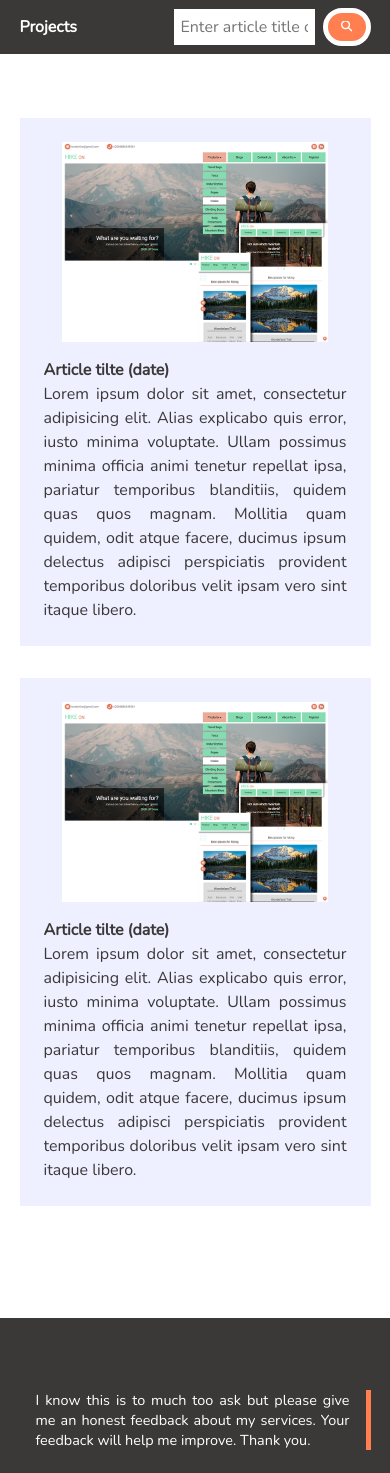
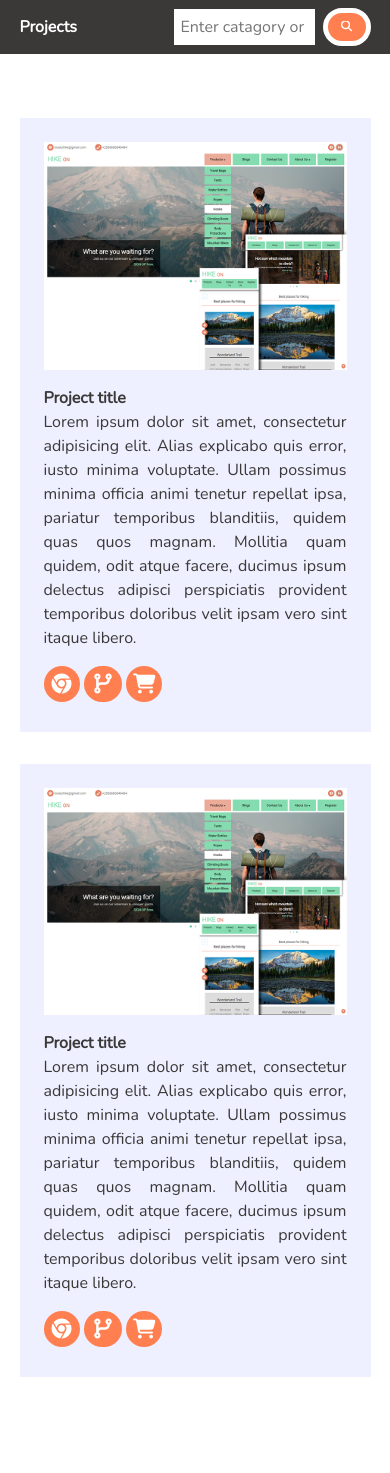
Before and after one commit to Thasinmahmudbd/My_Portfolio, a PHP site: page /1_projects.php in a window 390 px wide. Shown: the part 40-1513 px from the top of the page. Run offline with PHP 8.4, Linux system fonts and the light colour scheme; some libraries are stand-ins or nearby versions.

Commit message:
Project & Store page created, made responsive also minor updates done to other pages.

```diff
--- a/1_projects.php
+++ b/1_projects.php
@@ -71,7 +71,7 @@
 
             <form class="sub_page_search_bar" id="anchor2" action="">
 
-                <input id="anchor3" class="input search_input" placeholder="Enter article title or tags." type="text">
+                <input id="anchor3" class="input search_input" placeholder="Enter catagory or project name." type="text">
                 <button class="search_btn" type="submit"><i class="fas fa-search"></i></button>
 
             </form>
@@ -138,11 +138,11 @@
 
                 <div class="right_side_dynamic_post_template">
 
-                    <img src="Media/Images/Project_pictures/UI_temp_img_project_01(Hike_on).jpg" alt="no image" class="article_img" height="200px">
+                    <img src="Media/Images/Project_pictures/UI_temp_img_project_01(Hike_on).jpg" alt="no image" class="article_img" width="100%">
 
-                    <div class="article_highlights">
+                    <div class="dynamic_post_template_highlights">
 
-                        <h1 class="article_title">Article tilte <span class="article_date">(date)</span></h1>
+                        <h1 class="dynamic_post_template_title">Project title</h1>
 
                         <p class="highlights">
                             Lorem ipsum dolor sit amet, consectetur adipisicing elit. Alias explicabo quis error, iusto minima voluptate. Ullam possimus minima officia animi tenetur repellat ipsa, pariatur temporibus blanditiis, quidem quas quos magnam. Mollitia quam quidem, odit atque facere, ducimus ipsum delectus adipisci perspiciatis provident temporibus doloribus velit ipsam vero sint itaque libero.
@@ -150,19 +150,35 @@
 
                     </div>
 
+                    <div class="post_related_links">
+
+                        <a href="#" class="go_live"><i class="fab fa-chrome post_related_link"></i></a>
+                        <a href="#"><i class="fas fa-code-branch post_related_link"></i> </a>
+                        <a href="#"><i class="fas fa-shopping-cart post_related_link"></i></a>
+
+                    </div>
+
                 </div>
 
                 <div class="right_side_dynamic_post_template">
 
-                    <img src="Media/Images/Project_pictures/UI_temp_img_project_01(Hike_on).jpg" alt="no image" class="article_img" height="200px">
+                    <img src="Media/Images/Project_pictures/UI_temp_img_project_01(Hike_on).jpg" alt="no image" class="article_img" width="100%">
 
-                    <div class="article_highlights">
+                    <div class="dynamic_post_template_highlights">
 
-                        <h1 class="article_title">Article tilte <span class="article_date">(date)</span></h1>
+                        <h1 class="dynamic_post_template_title">Project title</h1>
 
                         <p class="highlights">
                             Lorem ipsum dolor sit amet, consectetur adipisicing elit. Alias explicabo quis error, iusto minima voluptate. Ullam possimus minima officia animi tenetur repellat ipsa, pariatur temporibus blanditiis, quidem quas quos magnam. Mollitia quam quidem, odit atque facere, ducimus ipsum delectus adipisci perspiciatis provident temporibus doloribus velit ipsam vero sint itaque libero.
                         </p>
+
+                    </div>
+
+                    <div class="post_related_links">
+
+                        <a href="#" class="go_live"><i class="fab fa-chrome post_related_link"></i></a>
+                        <a href="#"><i class="fas fa-code-branch post_related_link"></i> </a>
+                        <a href="#"><i class="fas fa-shopping-cart post_related_link"></i></a>
 
                     </div>
 
--- a/Design/frame_style.css
+++ b/Design/frame_style.css
@@ -183,10 +183,107 @@
   grid-gap: 1rem;
 }
 
-.article_highlights {
+.dynamic_post_template_highlights {
   line-height: 1.5rem;
 }
 
 .right_side_dynamic_post_template .highlights {
   line-height: 1.5rem;
 }
+
+/* article specific */
+
+.article_date{
+    font-size: .8rem;
+}
+
+.article_read_more{
+    color:#358ffc;
+    font-weight: bold;
+}
+
+/* project specific */
+
+.post_related_link{
+    background-color: coral;
+    color:#fff;
+    font-size: 20px;
+    border-radius: 50px;
+}
+
+.fa-chrome{
+    padding:8px;
+    position: relative;
+    transition: 300ms ease-in;
+}
+
+.fa-code-branch{
+    padding:8px 10.5px;
+    position: relative;
+    transition: 300ms ease-in;
+}
+
+.fa-shopping-cart{
+    padding:8px 6.8px;
+    position: relative;
+    transition: 300ms ease-in;
+}
+
+.post_related_link::after{
+    content:"";
+    font-family: 'Nunito', sans-serif;
+    font-size: 1rem;
+    color:coral;
+    font-weight: bold;
+    display:inline-block;
+    position: absolute;
+    left:-50px;
+    top:10.5px;
+    opacity:0;
+    transition: 300ms ease-out;
+}
+
+.post_related_link:hover::after{
+    padding-left:.2rem;
+    left:2rem;
+    color:#fff;
+    opacity:1;
+    transition: 300ms ease-in;
+
+}
+
+.post_related_link:hover{
+    background-color: #358ffc;
+    transition: 300ms ease-in;
+
+}
+
+.fa-chrome:hover::after{
+    content:" Go Live";
+    transition: 300ms ease-in;
+}
+
+.fa-chrome:hover{
+    padding-right: 5rem;
+    transition: 300ms ease-in;
+}
+
+.fa-code-branch:hover::after{
+    content:" Github Repo";
+    transition: 300ms ease-in;
+}
+
+.fa-code-branch:hover{
+    padding-right: 7.5rem;
+    transition: 300ms ease-in;
+}
+
+.fa-shopping-cart:hover::after{
+    content:" Buy Design";
+    transition: 300ms ease-in;
+}
+
+.fa-shopping-cart:hover{
+    padding-right: 7rem;
+    transition: 300ms ease-in;
+}
```
Also changed, not shown: 0_blogs.php (+6 -6 lines), 2_store.php (+317 -0 lines).
